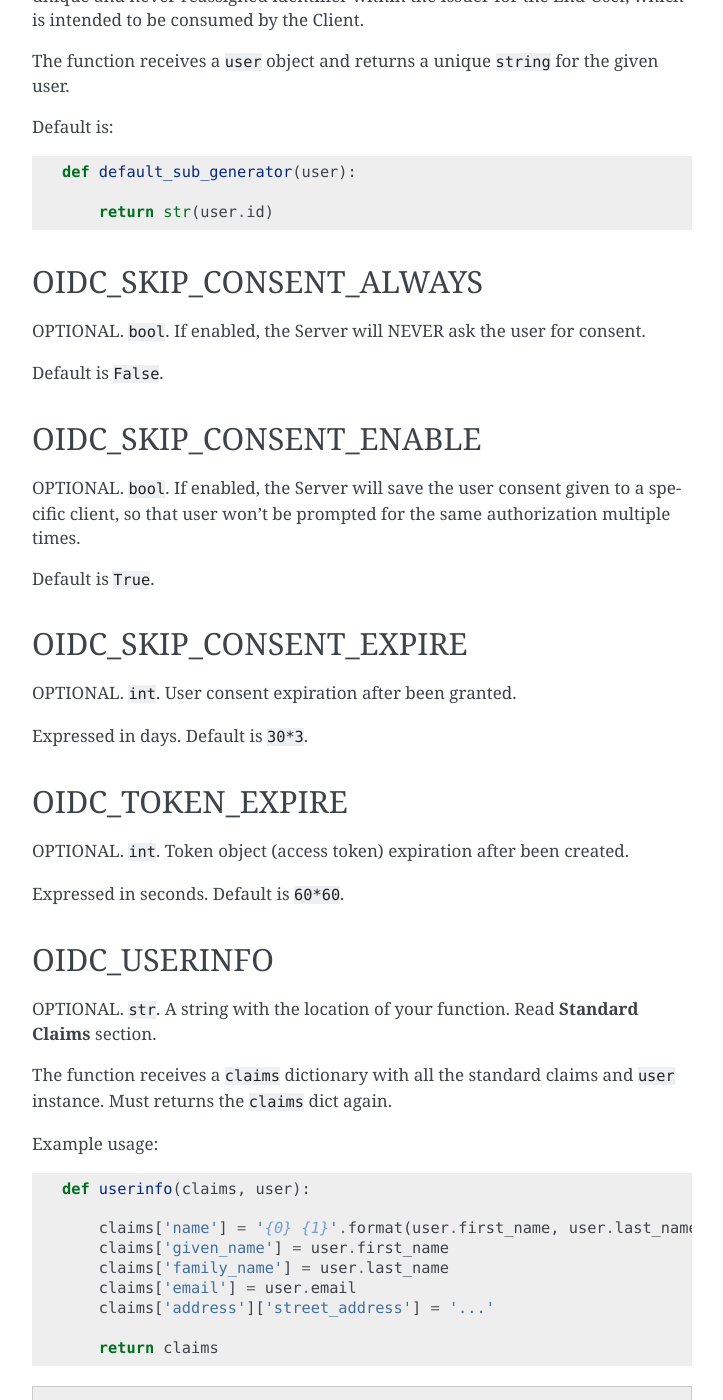
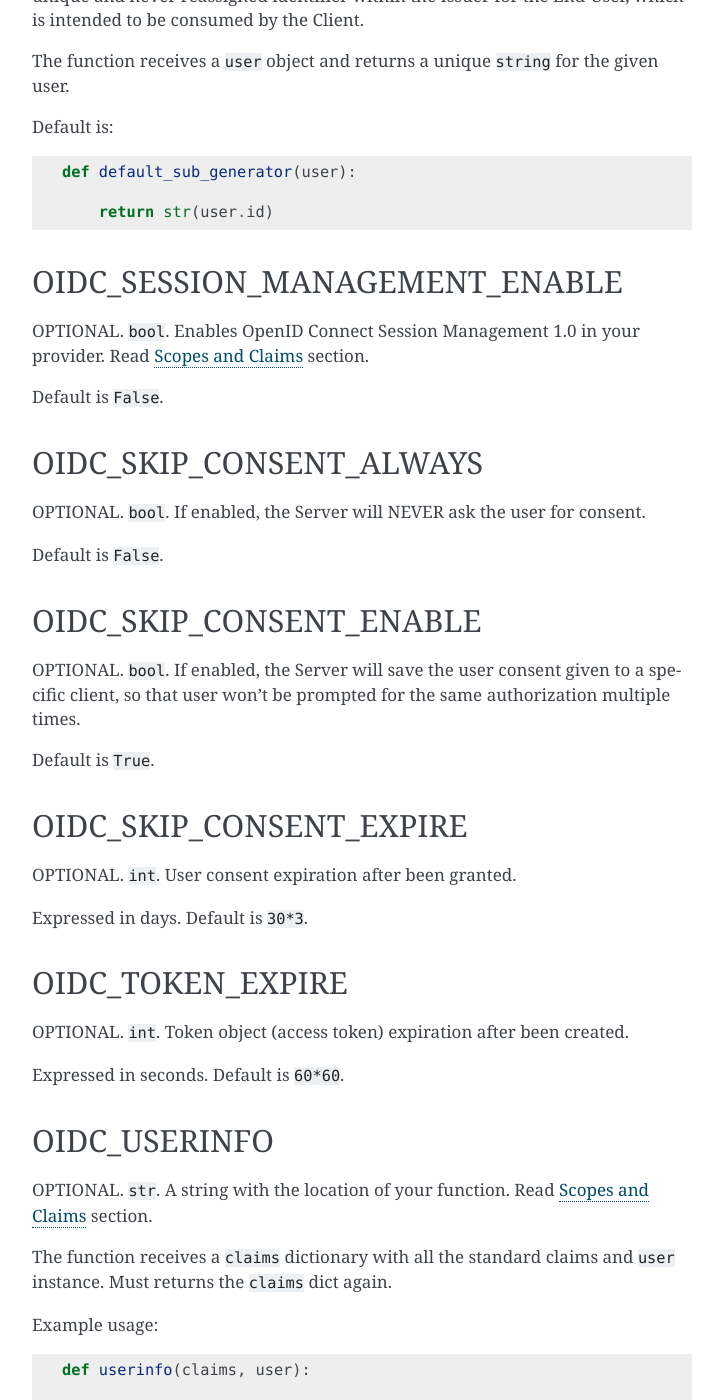
Before and after one commit to juanifioren/django-oidc-provider, a Sphinx documentation site: the page built from docs/sections/settings.rst, in a window 1280 px wide and 1400 px high, scrolled down 2151 px. Shown: the whole window, without its empty margins (388-1111 px from the left). Built offline with Sphinx 7.4.7, drawn with Linux system fonts in a browser that asks for light colours; some of the changed text lies outside the part shown.

Commit message:
Add initial doc for session management.

```diff
--- a/docs/index.rst
+++ b/docs/index.rst
@@ -5,6 +5,8 @@
 
 Also implements the following specifications:
 
+* `OpenID Connect Discovery 1.0 <https://openid.net/specs/openid-connect-discovery-1_0.html>`_
+* `OpenID Connect Session Management 1.0 <https://openid.net/specs/openid-connect-session-1_0.html>`_
 * `OAuth 2.0 for Native Apps <https://tools.ietf.org/html/draft-ietf-oauth-native-apps-01>`_
 * `Proof Key for Code Exchange by OAuth Public Clients <https://tools.ietf.org/html/rfc7636>`_
 
--- a/docs/sections/settings.rst
+++ b/docs/sections/settings.rst
@@ -52,7 +52,6 @@ Used to add extra scopes specific for your app. OpenID Connect RP's will use sco
 
 Read more about how to implement it in :ref:`scopesclaims` section.
 
-
 OIDC_IDTOKEN_EXPIRE
 ===================
 
@@ -92,6 +91,13 @@ Default is::
 
         return str(user.id)
 
+OIDC_SESSION_MANAGEMENT_ENABLE
+==============================
+
+OPTIONAL. ``bool``. Enables OpenID Connect Session Management 1.0 in your provider. Read :ref:`scopesclaims` section.
+
+Default is ``False``.
+
 OIDC_SKIP_CONSENT_ALWAYS
 ========================
 
@@ -123,7 +129,7 @@ Expressed in seconds. Default is ``60*60``.
 OIDC_USERINFO
 =============
 
-OPTIONAL. ``str``. A string with the location of your function. Read **Standard Claims** section.
+OPTIONAL. ``str``. A string with the location of your function. Read :ref:`scopesclaims` section.
 
 The function receives a ``claims`` dictionary with all the standard claims and ``user`` instance. Must returns the ``claims`` dict again.
 
```
Also changed, not shown: other parts of docs/index.rst (+1 -0 lines), docs/sections/sessionmanagement.rst (added, +67 -0 lines).
